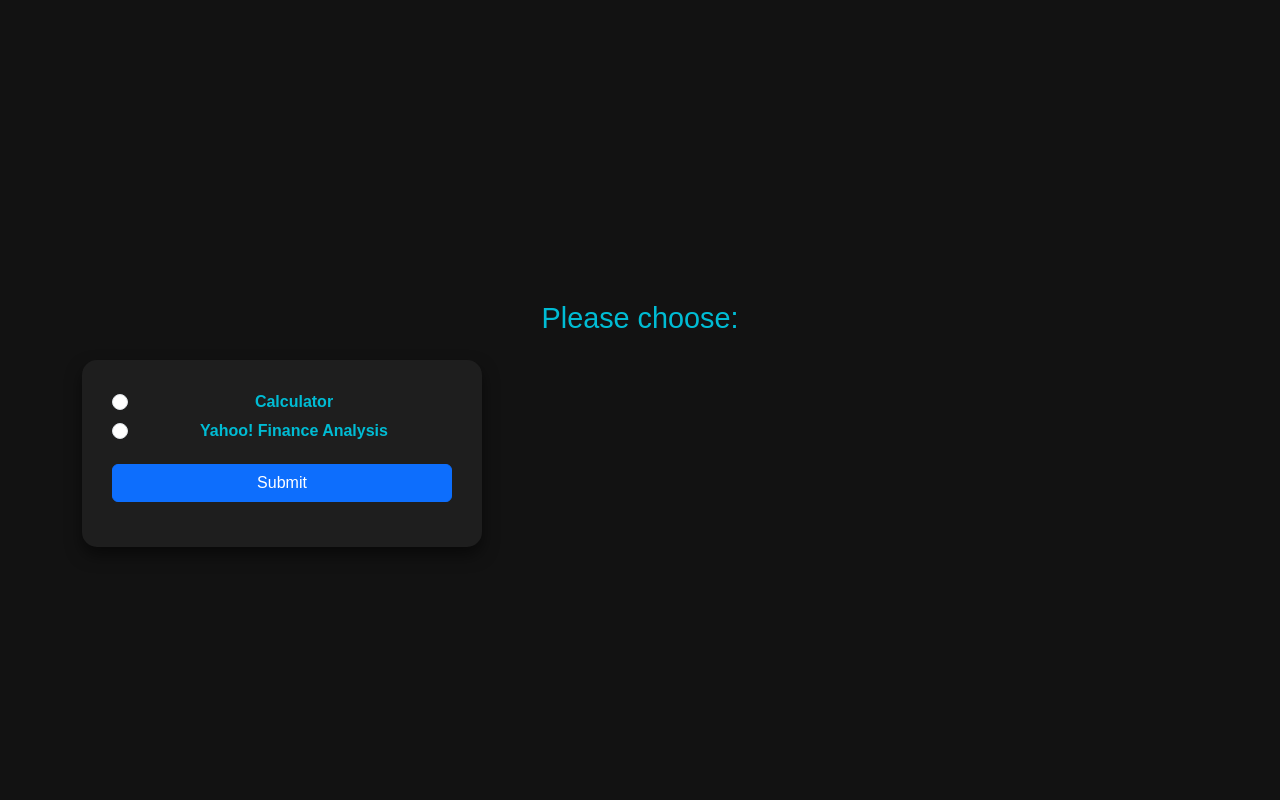
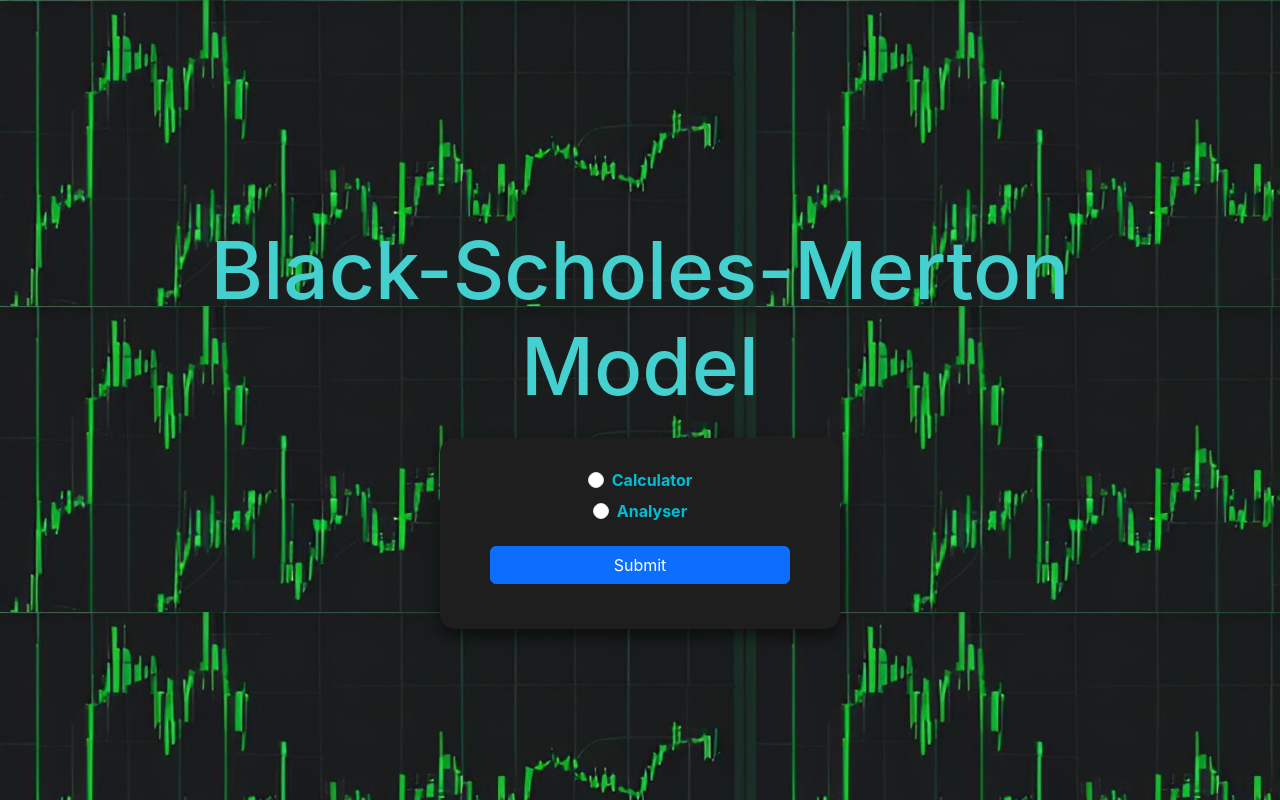
Before and after one commit to samarth-web/Black-Scholes-Pricing-Model, a Flask app: page / in a window 1280 px wide. Run offline with Flask 3, Linux system fonts and the light colour scheme.

Commit message:
UI Changes

```diff
--- a/black-scholes-frontend/src/app/static/start.css
+++ b/black-scholes-frontend/src/app/static/start.css
@@ -1,16 +1,18 @@
 /* General styling */
-
 body {
-    font-family: Arial, sans-serif;
+    font-family: -apple-system, BlinkMacSystemFont, "Segoe UI", Roboto, "Helvetica Neue", Arial, sans-serif;
     background-color: #121212; /* Dark background */
     color: #ffffff; /* White text */
     margin: 0;
     padding: 0;
-    display: flex;
-    justify-content: center;
-    align-items: center;
+    display: flex; /* Flex container */
+    justify-content: center; /* Center horizontally */
+    align-items: center; /* Center vertically */
     min-height: 100vh; /* Full viewport height */
+    box-sizing: border-box; /* Include padding and border in height/width */
+    background-image: url('bg_graph.png');
 }
+
 
 /* Wrapper for the form */
 form {
@@ -18,17 +20,22 @@
     padding: 30px;
     border-radius: 15px;
     box-shadow: 0 8px 16px rgba(0, 0, 0, 0.5); /* Stronger shadow for dark mode */
-    max-width: 400px;
-    width: 100%;
-    text-align: center; /* Center align all elements inside */
+    max-width: 400px; /* Set a maximum width */
+    width: 100%; /* Ensure responsiveness */
+    text-align: center; /* Center all inner text and elements */
+    margin: 0 auto; /* Explicit centering of the form */
+    display: flex; /* Use flexbox for inner alignment */
+    flex-direction: column; /* Stack child elements vertically */
+    justify-content: center; /* Center content vertically inside the form */
+    align-items: center; /* Center content horizontally inside the form */
 }
 
 /* Title */
 h1 {
     text-align: center;
-    margin-bottom: 50px;
-    font-size: 1.8em;
-    color: #00bcd4; /* Teal for contrast */
+    margin-top: 3px;
+    font-size: 5em;
+    color: #45d0d0; /* Teal for contrast */
 }
 
 /* Labels */
@@ -43,7 +50,8 @@
 form input[type="decimal"],
 form input[type="String"],
 form button {
-    width: 100%;
+    width: 100%; /* Full width within the form */
+    max-width: 300px; /* Limit maximum input width */
     padding: 10px;
     margin-bottom: 15px;
     border: 1px solid #4caf50; /* Green border for inputs */
@@ -51,7 +59,8 @@
     font-size: 1em;
     background-color: #2c2c2c; /* Darker background for inputs */
     color: #ffffff; /* White text */
-    box-sizing: border-box;
+    box-sizing: border-box; /* Include padding and border in width */
+    text-align: left; /* Align text in inputs to the left */
 }
 
 /* Inputs: Focus state */
@@ -69,6 +78,8 @@
     cursor: pointer;
     font-size: 1em;
     transition: background-color 0.3s;
+    width: 100%; /* Full width for consistency */
+    max-width: 300px; /* Limit maximum button width */
 }
 
 form button:hover {
--- a/black-scholes-frontend/src/app/templates/start.html
+++ b/black-scholes-frontend/src/app/templates/start.html
@@ -8,7 +8,7 @@
 </head>
 <body>
     <div class="container mt-5">
-        <h1 class="mb-4">Please choose:</h1>
+        <h1 class="mb-4">Black-Scholes-Merton Model</h1>
         <form method="POST">
             <div class="form-check">
                 <input type="radio" id="calc" name="choice" value="Calculator" class="form-check-input" required>
@@ -16,7 +16,7 @@
             </div>
             <div class="form-check">
                 <input type="radio" id="yahoo" name="choice" value="Yahoo Finance Analysis" class="form-check-input">
-                <label for="yahoo" class="form-check-label">Yahoo! Finance Analysis</label>
+                <label for="yahoo" class="form-check-label">Analyser</label>
             </div>
             <button type="submit" class="btn btn-primary mt-3">Submit</button>
         </form>
```
Also changed, not shown: black-scholes-frontend/src/app/static/bg_graph.png (added).
